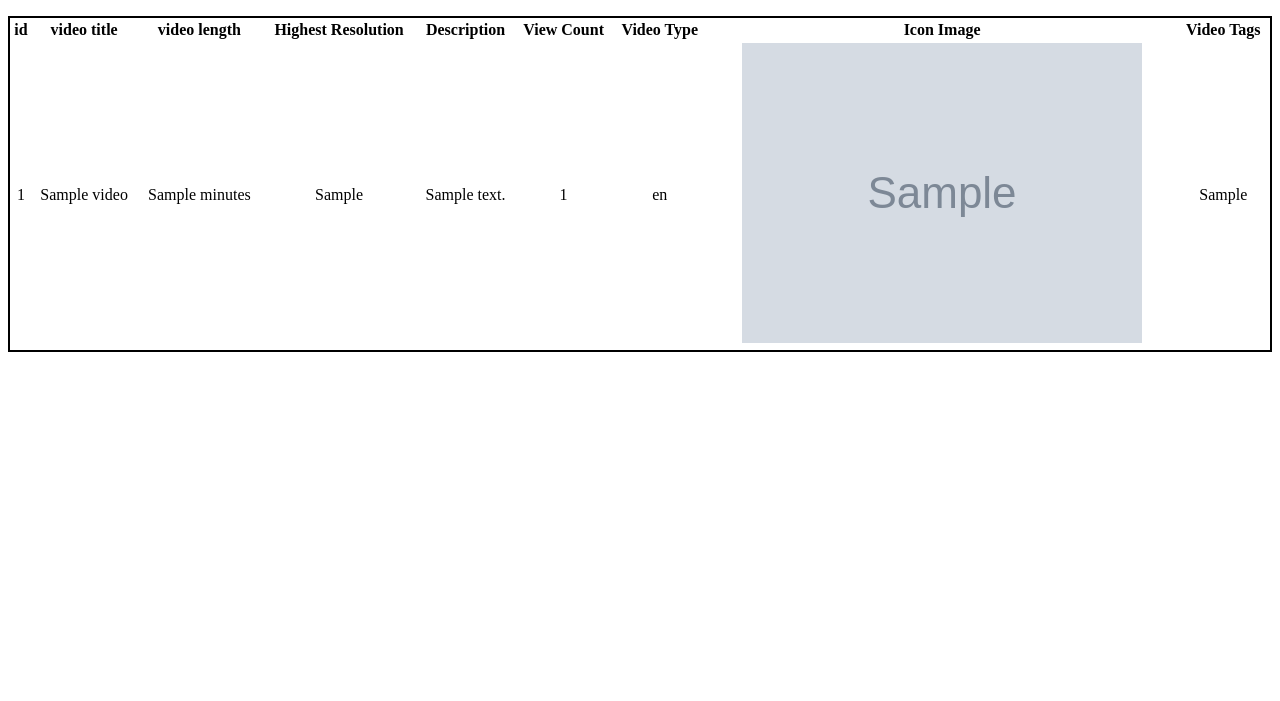
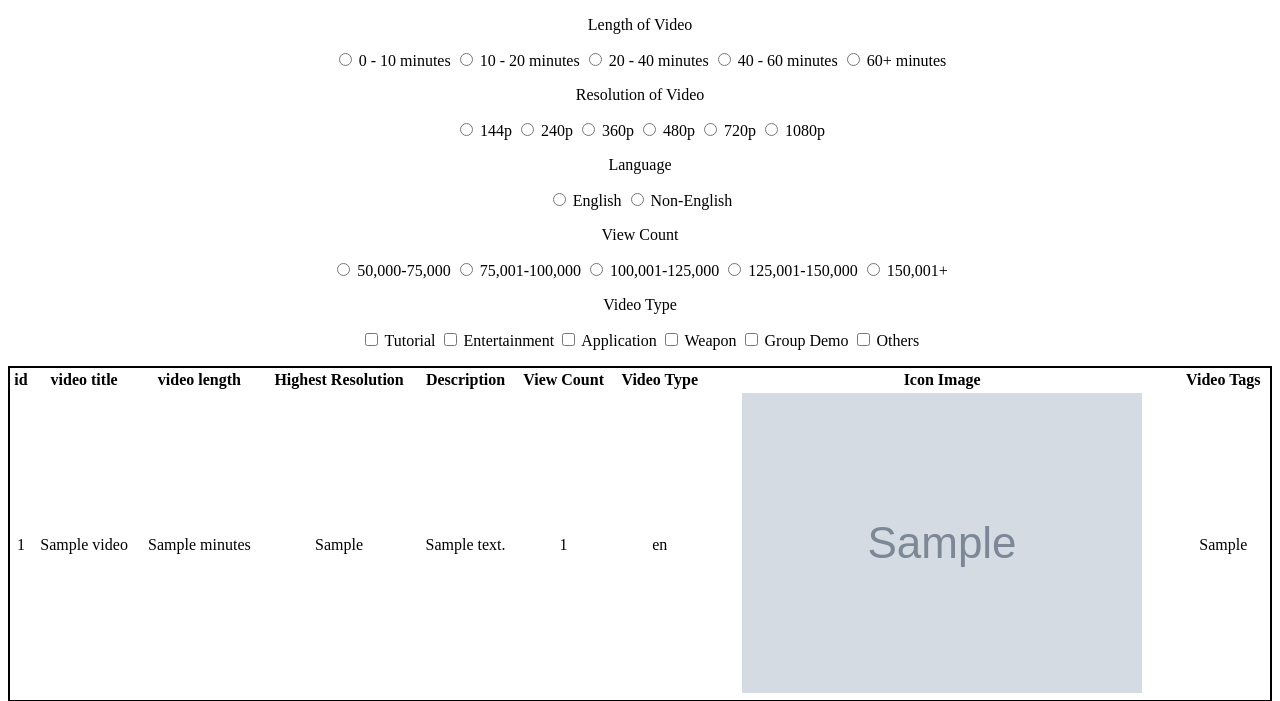
Before and after one commit to BowenChan/VideoCollectPlayer, a PHP site: page /video.php in a window 1280 px wide. Shown: the part 70-771 px from the top of the page. Run offline with PHP 8.4, Linux system fonts and the light colour scheme; tables that the repository leaves empty or names only in its code hold one stand-in row (values such as "Sample post"); grey boxes marked "Sample" are stand-in pictures.

Commit message:
created basic multi search interface

```diff
--- a/multiple_sort.php
+++ b/multiple_sort.php
@@ -5,15 +5,44 @@
 <title> Multiple Video Sort</title>
 </head>
 <form>
-	<input type ="checkbox" name = "vidl" value = "10"
+	<!-- video length -->
+    <p> Length of Video</p>
+	<input type ="radio" name = "vidl" value = "10"> 0 - 10 minutes
+    <input type ="radio" name = "vidl" value = "20"> 10 - 20 minutes
+    <input type ="radio" name = "vidl" value = "40"> 20 - 40 minutes
+    <input type ="radio" name = "vidl" value = "60"> 40 - 60 minutes
+    <input type ="radio" name = "vidl" value = "61"> 60+ minutes
 
+    <!-- Resolution -->
+    <p> Resolution of Video </p>
+    <input type ="radio" name = "vidr" value = "144"> 144p
+    <input type ="radio" name = "vidr" value = "240"> 240p
+    <input type ="radio" name = "vidr" value = "360"> 360p
+    <input type ="radio" name = "vidr" value = "480"> 480p
+    <input type ="radio" name = "vidr" value = "720"> 720p
+    <input type ="radio" name = "vidr" value = "1080"> 1080p
 
-    <input type = "checkbox" name = "vid_type[]" value = "Tutorial"> Tutorial
-            <input type = "checkbox" name = "vid_type[]" value = "Entertainment"> Entertainment
-            <input type = "checkbox" name = "vid_type[]" value = "Application"> Application
-            <input type = "checkbox" name = "vid_type[]" value = "Weapon"> Weapon
-          <input type = "checkbox" name = "vid_type[]" value = "Group demo	"> Group Demo
-            <input type = "checkbox" name = "vid_type[]" value = "Others"> Others
+    <!-- Language -->
+    <p> Language </p>
+    <input type ="radio" name = "vidv" value = "eng"> English
+    <input type ="radio" name = "vidv" value = "none"> Non-English
+
+    <!-- View Count -->
+    <p> View Count </p>
+    <input type ="radio" name = "vidc" value = "75"> 50,000-75,000
+    <input type ="radio" name = "vidc" value = "100"> 75,001-100,000
+    <input type ="radio" name = "vidc" value = "125"> 100,001-125,000
+    <input type ="radio" name = "vidc" value = "150"> 125,001-150,000
+    <input type ="radio" name = "vidc" value = "151"> 150,001+
+
+    <!-- Video Type -->
+    <p> Video Type </p>
+    <input type = "checkbox" name = "vidt[]" value = "Tutorial"> Tutorial
+    <input type = "checkbox" name = "vidt[]" value = "Entertainment"> Entertainment
+    <input type = "checkbox" name = "vidt[]" value = "Application"> Application
+    <input type = "checkbox" name = "vidt[]" value = "Weapon"> Weapon
+    <input type = "checkbox" name = "vidt[]" value = "Group demo	"> Group Demo
+    <input type = "checkbox" name = "vidt[]" value = "Others"> Others
 
 </form>
 <body>
--- a/searchbox.php
+++ b/searchbox.php
@@ -4,7 +4,9 @@
 <meta charset="utf-8">
 <title>Untitled Document</title>
 </head>
-
 <body>
+	<form action="<?php echo $_SERVER['PHP_SELF']; ?>" method = "post">
+    <input name = "searchquery" type = "text">
+    </form>
 </body>
 </html>
--- a/video.php
+++ b/video.php
@@ -8,6 +8,7 @@
 <body>
 <?php
 	include('header.html');
+	include('multiple_sort.php');
 	include('display.php');
 ?>
 </body>
```
